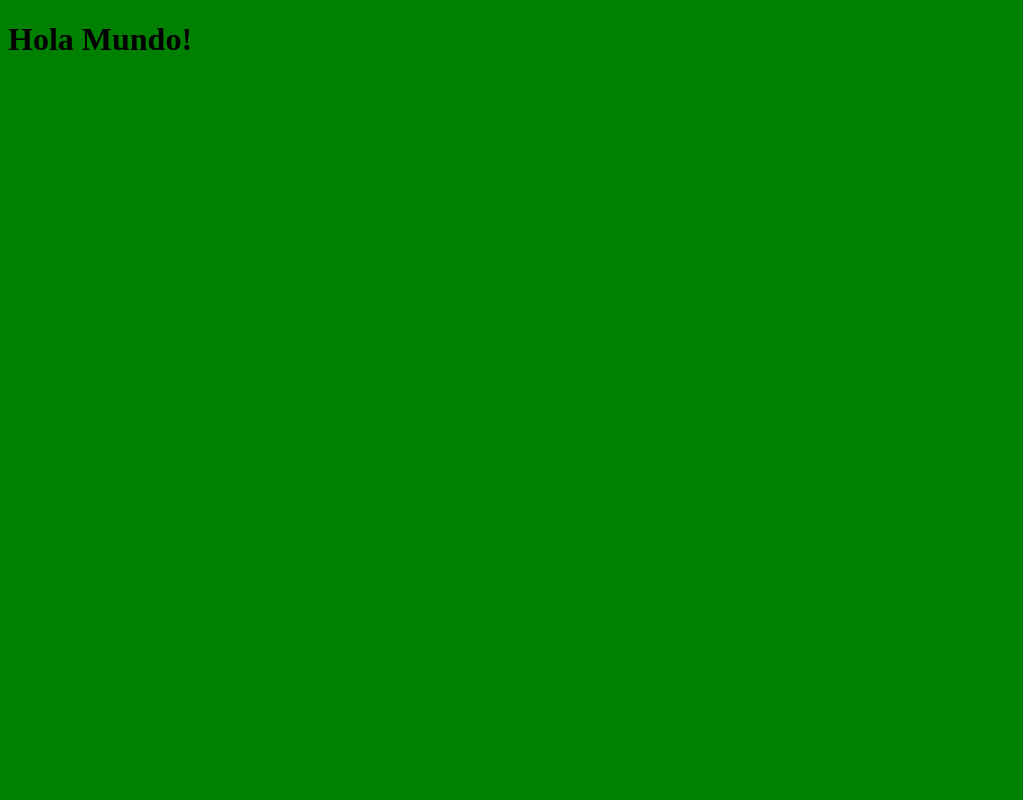
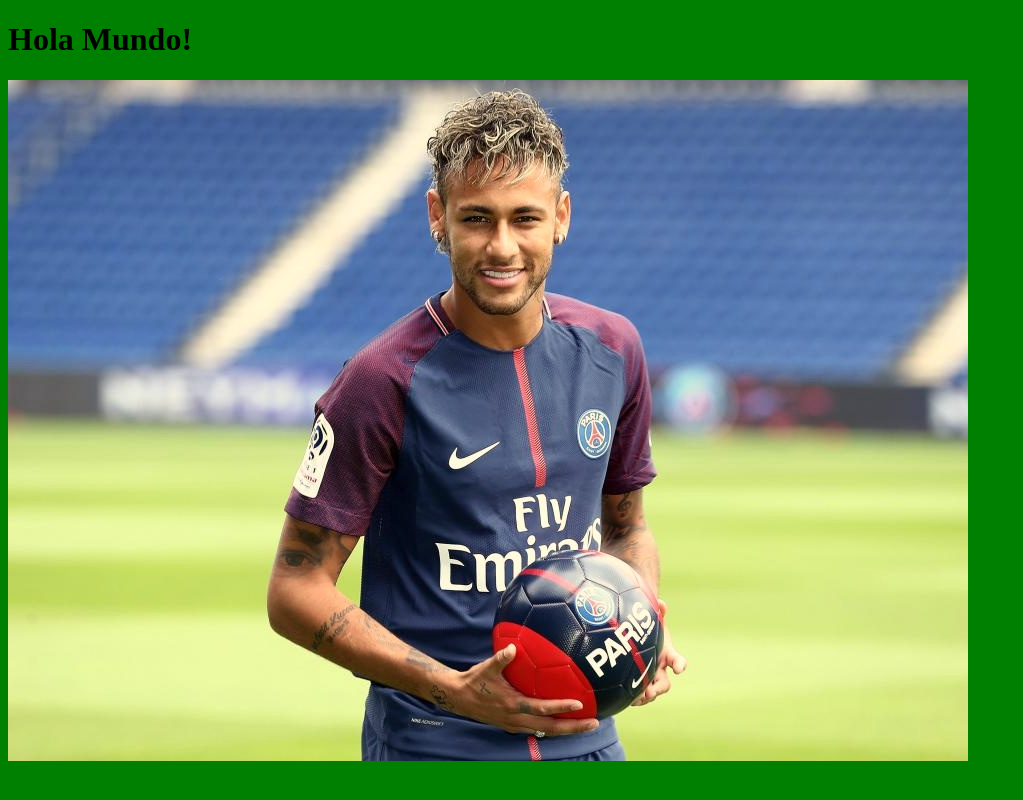
Before and after one commit to lude24050/git-example, a plain HTML site: page index.html in a window 1280 px wide. Shown: the whole page, without its empty margins (0-1023 px from the left). Drawn offline with Linux system fonts and the light colour scheme.

Commit message:
se agrega imagen de neymar

```diff
--- a/index.html
+++ b/index.html
@@ -7,5 +7,6 @@
   </head>
   <body>
     <h1>Hola Mundo!</h1>
+    <img src="imagen.jpg"/>
   </body>
 </html>
```
Also changed, not shown: imagen.jpg (added).
